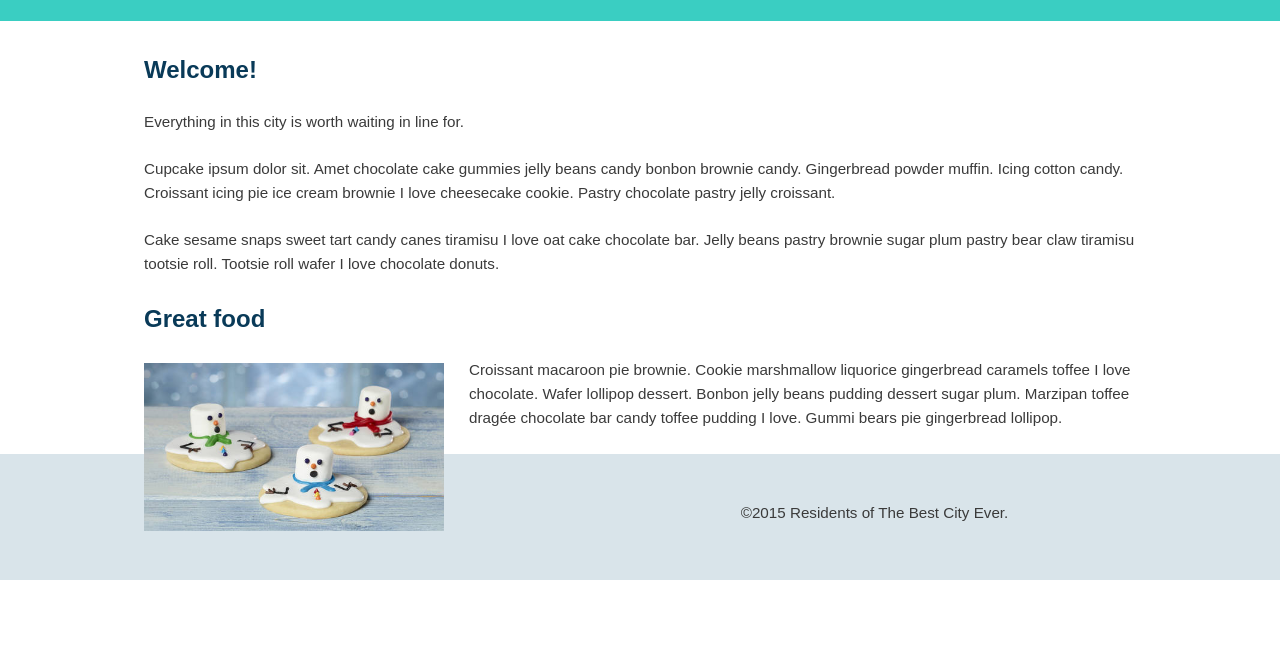
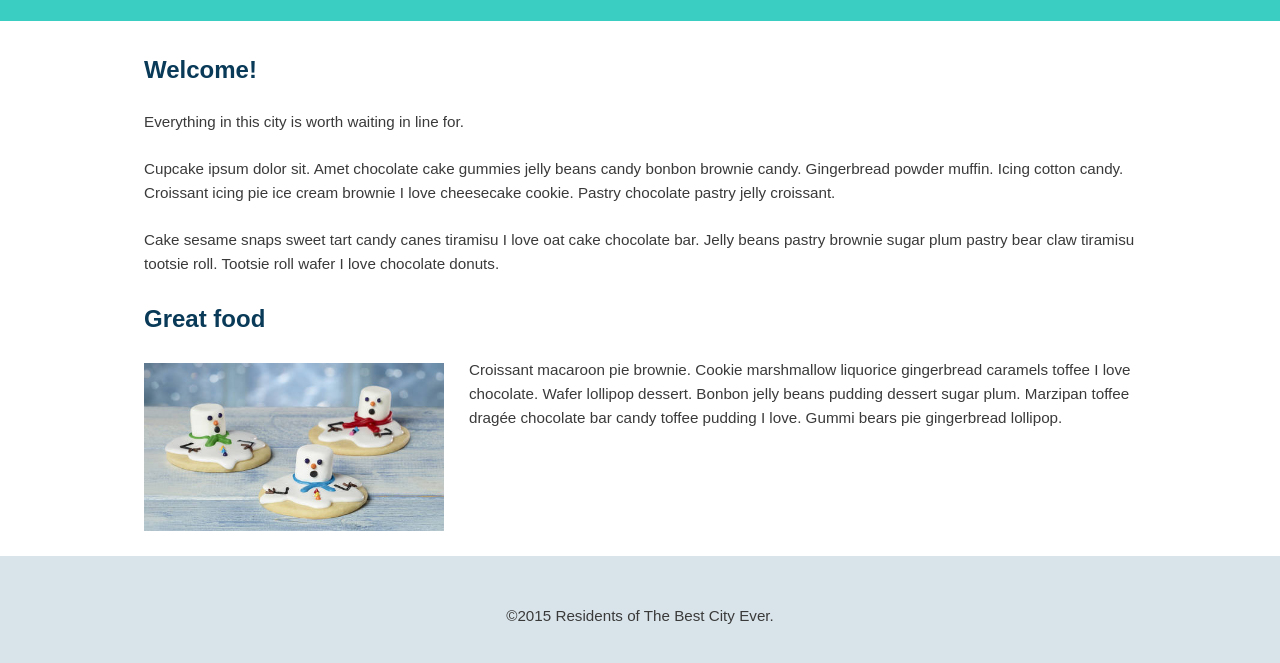
Before and after one commit to Likhithajasthi/CSS-layout, a plain HTML site: page index.html in a window 1280 px wide. Shown: the part 147-810 px from the top of the page. Drawn offline with Linux system fonts and the light colour scheme.

Commit message:
Adding clearfix to image container

```diff
--- a/index.html
+++ b/index.html
@@ -28,9 +28,11 @@
 <p>Cake sesame snaps sweet tart candy canes tiramisu I love oat cake chocolate bar. Jelly beans pastry brownie sugar plum pastry bear claw tiramisu tootsie roll. Tootsie roll wafer I love chocolate donuts.</p>
 
 <h2>Great food</h2>
-    <img class="feat-img" src="img/food.jpg" alt="image of food">
+    <div class="test">
+    <img class="feat-img" src="img/food.jpg" alt="image of food" />
 <p>Croissant macaroon pie brownie. Cookie marshmallow liquorice gingerbread caramels toffee I love chocolate. Wafer lollipop dessert. Bonbon jelly beans pudding dessert sugar plum. Marzipan toffee drag&#233;e chocolate bar candy toffee pudding I love. Gummi bears pie gingerbread lollipop.</p>
-</div>
+    </div>
+    </div>
 <footer class="main-footer">
     <p>&copy;2015 Residents of The Best City Ever.</p>
 </footer>
--- a/style.css
+++ b/style.css
@@ -94,6 +94,13 @@ a {
     margin-bottom: 25px;
     margin-right:25px;
 }
+
+
+.test::after {
+    content:"";
+    display:table;
+    clear:both;
+}
 /* =================================
   Media Queries
 ==================================== */
```
